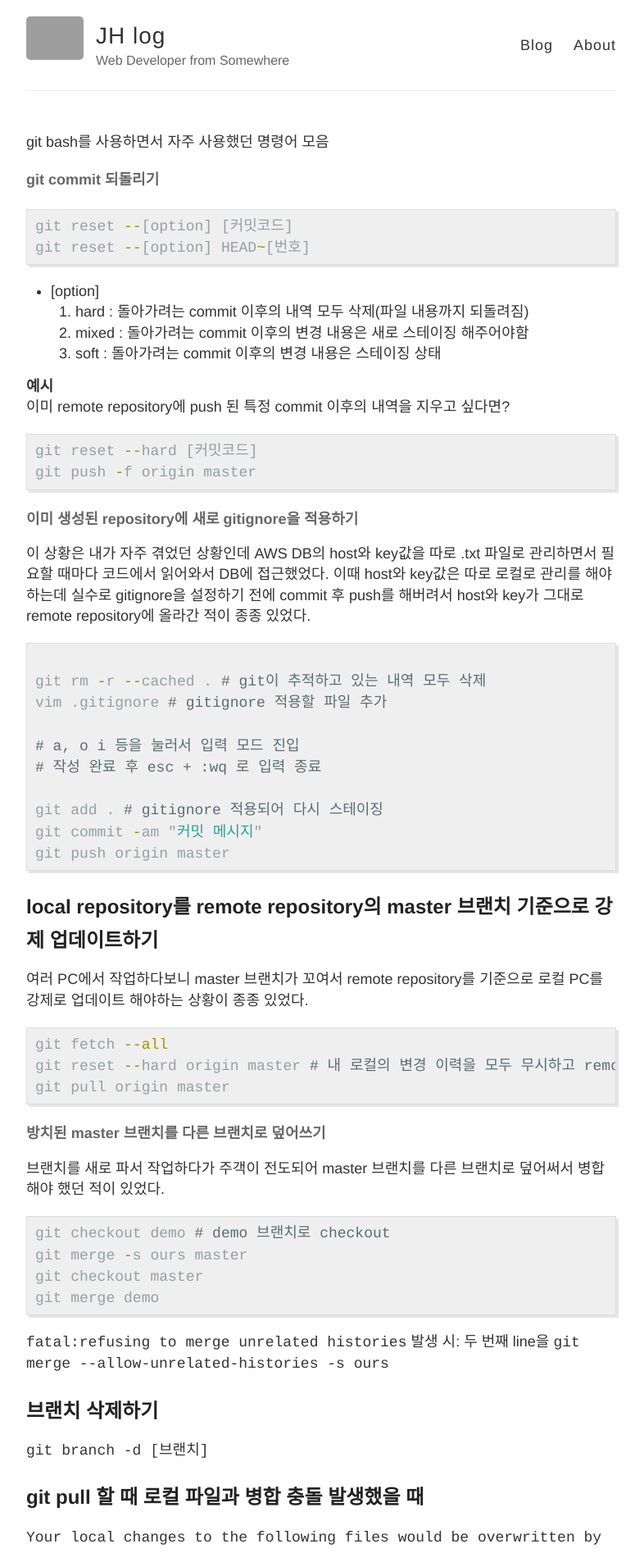
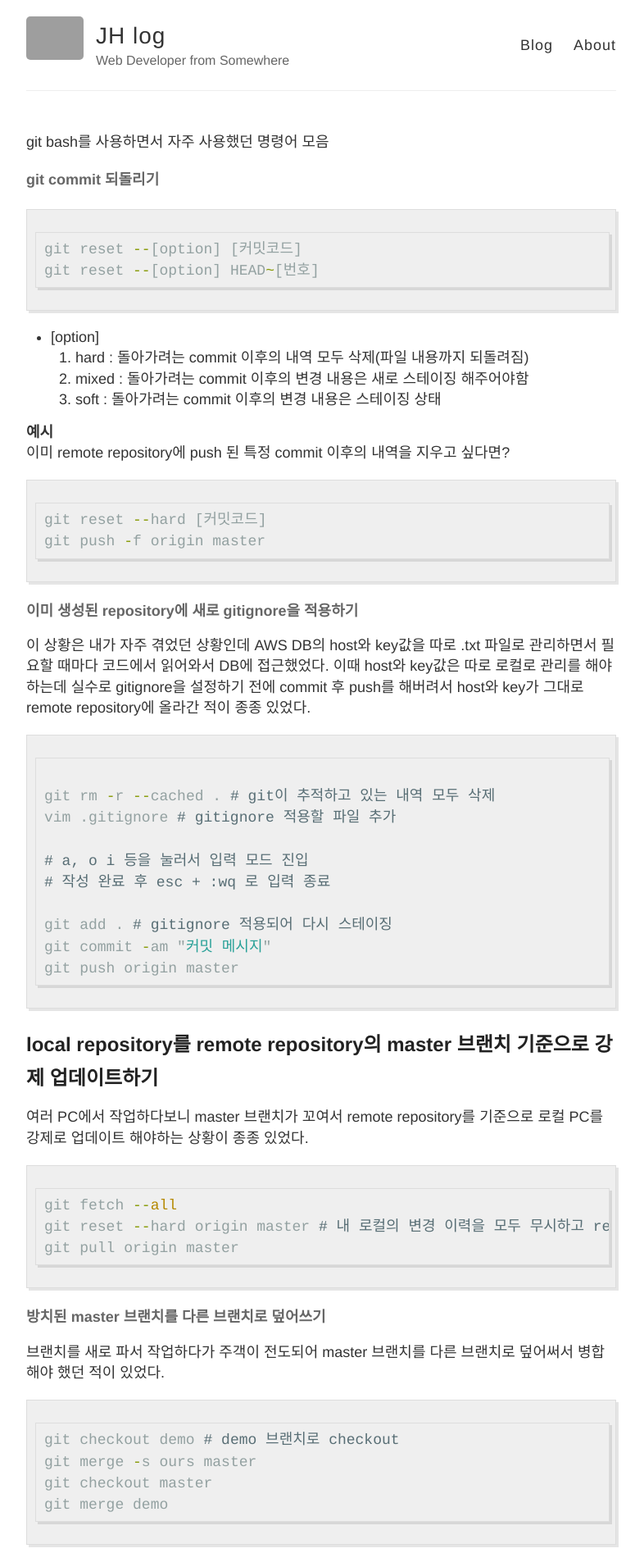
Before and after one commit to jihooson/jihooson.github.io, a Jekyll site: the page built from _posts/2020-8-5-자주 사용하는 git 명령어 모음.md, in a window 1280 px wide. Shown: the top 1894 px of the page at 82% size, without its empty margins (248-1034 px from the left). Built offline with Jekyll 4.4.1, drawn with Linux system fonts in a browser that asks for light colours; our own code applies the rules of GitHub Pages for plain Markdown files; grey boxes are pictures that could not be loaded.

Commit message:
pre.highlight 수정

```diff
--- a/_sass/_highlights.scss
+++ b/_sass/_highlights.scss
@@ -1,5 +1,5 @@
 
-pre.highlight {
+.highlight {
   background-color: #efefef;
   padding: 7px 7px 7px 10px;
   border: 1px solid #ddd;
```
